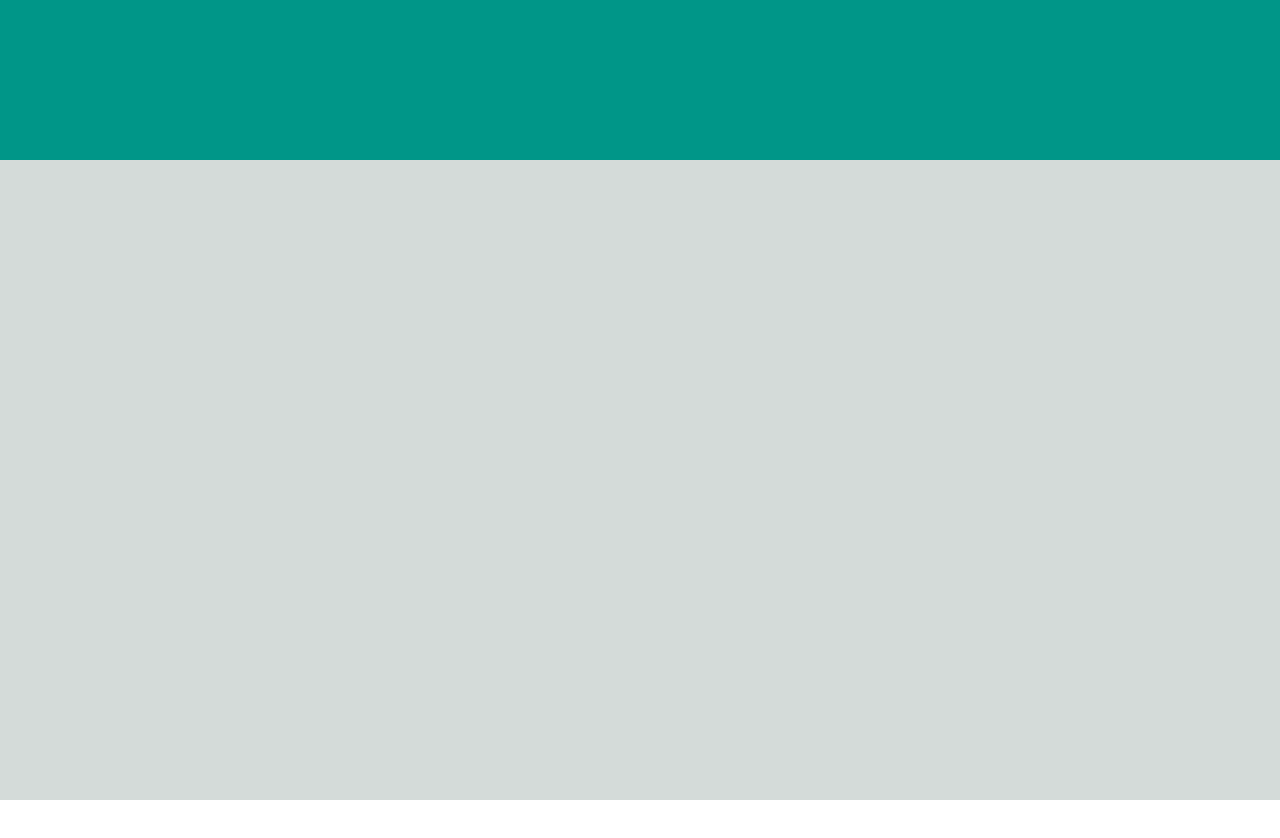
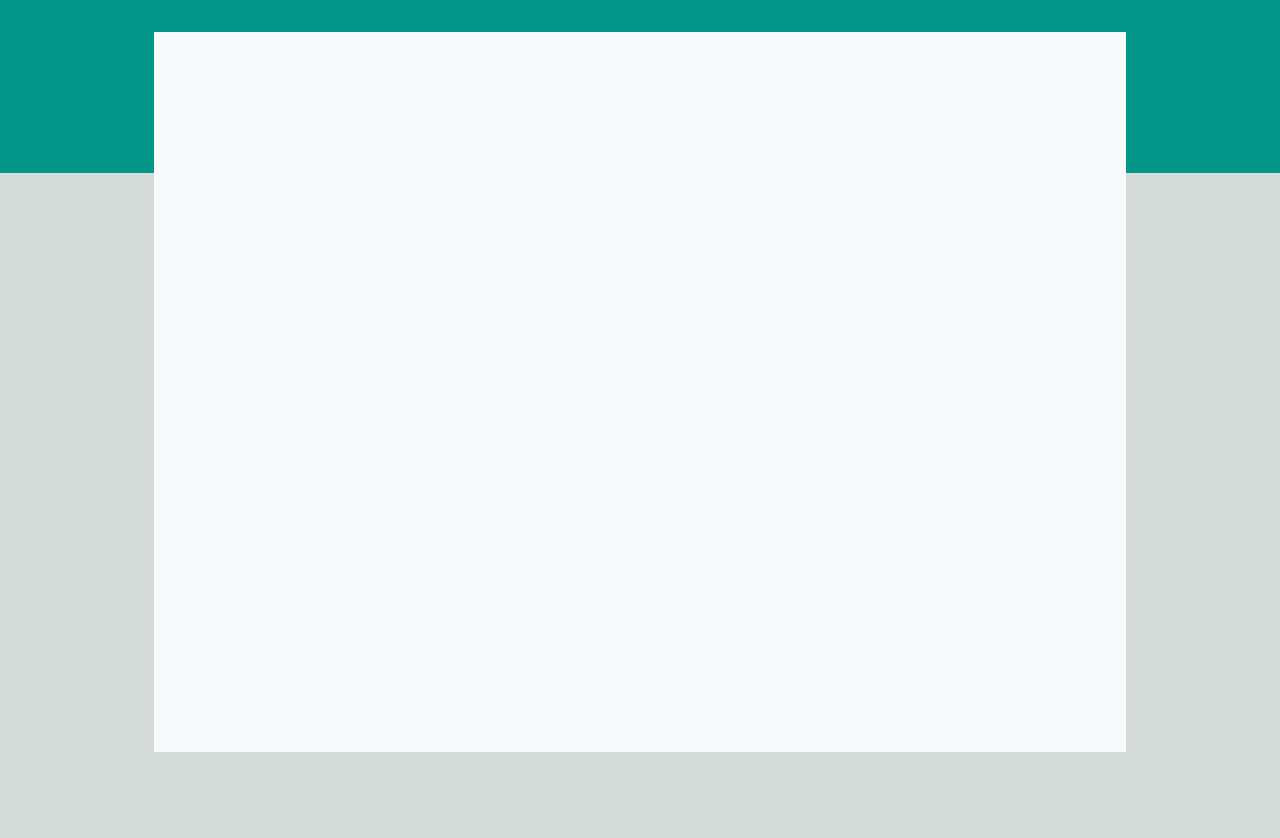
Before and after one commit to oladee/Whatsapp-interface, a plain HTML site: page index.html in a window 1280 px wide. Before the commit the page ends 800 px from the top, so only its background shows below. Drawn offline with Linux system fonts and the light colour scheme.

Commit message:
background structure for the chats and main parts"

```diff
--- a/index.html
+++ b/index.html
@@ -8,9 +8,11 @@
     <title>Whatsapp PC</title>
 </head>
 <body>
-    <div class="container"></div>
-    <main>
-        <section class="mainView"></section>
-    </main>
+    <div class="container">
+        <main>
+            <section class="mainView"></section>
+        </main>
+    </div>
+
 </body>
 </html>
--- a/style.css
+++ b/style.css
@@ -9,4 +9,11 @@
     #009688,
     #009688 20%,
     #d4dbd9 20% 100%);
+    padding:4vh;
 }
+main{
+    background-color: #f8f9fa;
+    margin: 0 auto;
+    height: 90vh;
+    width: 80%;
+}
```
